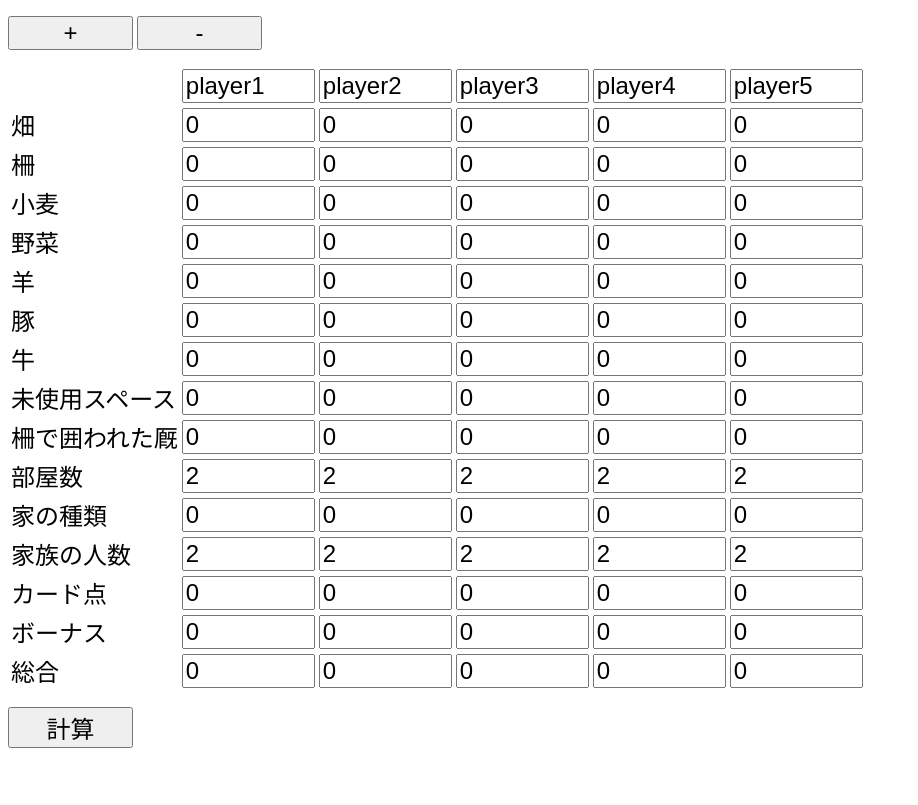
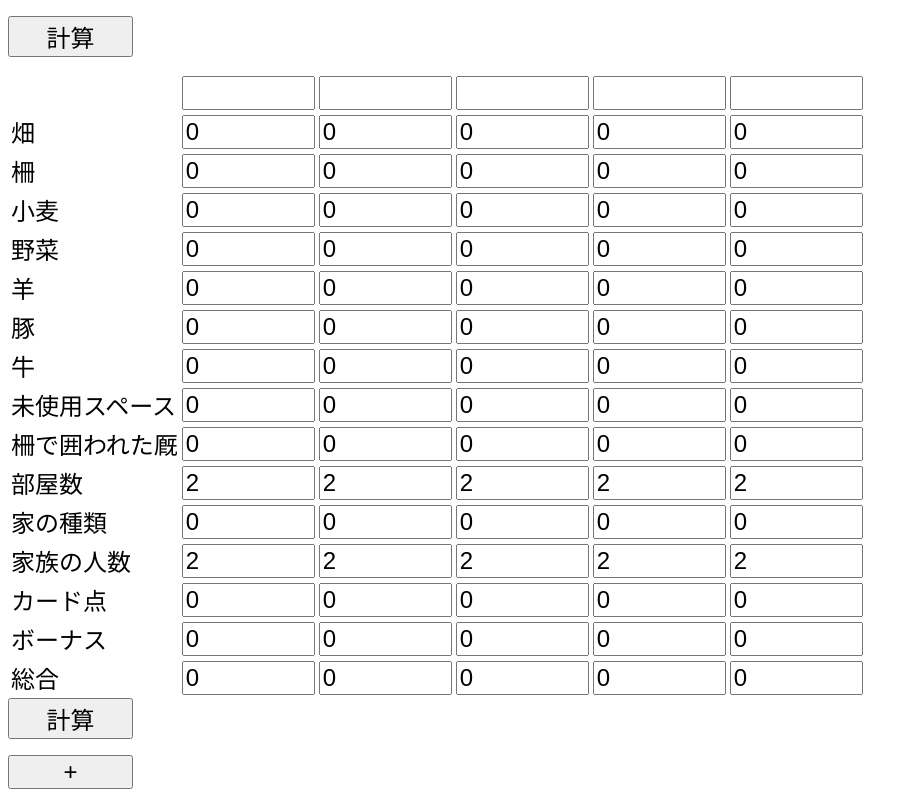
Before and after one commit to ided066/ided066.github.io, a plain HTML site: page agricola/index.html in a window 1280 px wide. Shown: the whole page, without its empty margins (0-918 px from the left). Drawn offline with Linux system fonts and the light colour scheme.

Commit message:
ゲームを追加できるようにしてるところ 計算部分こわれた

```diff
--- a/agricola/index.html
+++ b/agricola/index.html
@@ -14,16 +14,24 @@ table {
 </style>
 </head>
 <body>
+<div id="games">
 <p>
-        <input type="button" value="+" onclick="addPlayer()">
-        <input type="button" value="-" onclick="deletePlayer()">
+        <table id="table">
+        </table>
+        <input type="button" value="計算" onclick="calcTotal()">
 </p>
-<table id="table">
+</div>
+<p>
+        <input type="button" value="+" onclick="newGame()">
+</p>
 
-</table>
+<datalist id="playerList">
+        <option value="やん"></option>
+        <option value="るど"></option>
+        <option value="めぐ"></option>
+        <option value="いで"></option>
+        <option value="きく"></option>
+</datalist>
 <script src="script.js"></script>
 </body>
-<p>
-        <input type="button" value="計算" onclick="calcTotal()">
-</p>
 </html>
--- a/agricola/script.js
+++ b/agricola/script.js
@@ -125,18 +125,27 @@ function Farm() {
         }
     }
 }
-var farms = [];
 function setValue(obj, name, value) {
     obj[name] = value;
 }
-function init() {
-    makeTable(1+5, categories.length);
+
+function Game() {
+    this.farms = [];
+    this.createBase = function() {
+        var p = document.createElement("p");
+        this.table = document.createElement("table");
+        p.appendChild(this.table);
+        var input = document.createElement("input");
+        input.setAttribute("type", "button");
+        input.setAttribute("value", "計算");
+        input.onclick = this.calcTotal;
+        p.appendChild(input);
+        var root = document.getElementById("games");
+        root.appendChild(p);
     }
-
-init();
-
-function makeTable(row, column) {
-    var table = document.getElementById("table");
+    this.makeTable = function (row, column) {
+        var table = this.table;
+        var farms = this.farms;
         for(i = 0; i < row-1; ++i) {
             farms.push(new Farm());
             farms[i].name = "player"+(i+1);
@@ -150,8 +159,9 @@ function makeTable(row, column) {
                         th.textContent = "";
                     } else {
                         var input = document.createElement("input");
-                    input.setAttribute("type", "string");
-                    input.setAttribute("value", "player"+i);
+                        input.setAttribute("type", "text");
+                        input.setAttribute("name", "player"+(i+1));
+                        input.setAttribute("list", "playerList");
                         th.appendChild(input);
                         (function () {
                             var farm = farms[i-1];
@@ -184,10 +194,27 @@ function makeTable(row, column) {
             table.appendChild(tr);
         }
     }
-
-function calcTotal() {
+    this.calcTotal = function () {
+        var farms = this.farms;
         for(var i = 0; i < farms.length; ++i) {
             farms[i].calcTotal();
         }
         farms[0].dump();
     }
+
+}
+
+
+function init() {
+    newGame();
+}
+
+init();
+
+
+
+function newGame() {
+    var game = new Game();
+    game.createBase();
+    game.makeTable(5+1, categories.length+1);
+}
```
Lines whose indentation alone changed are shown as unchanged.
